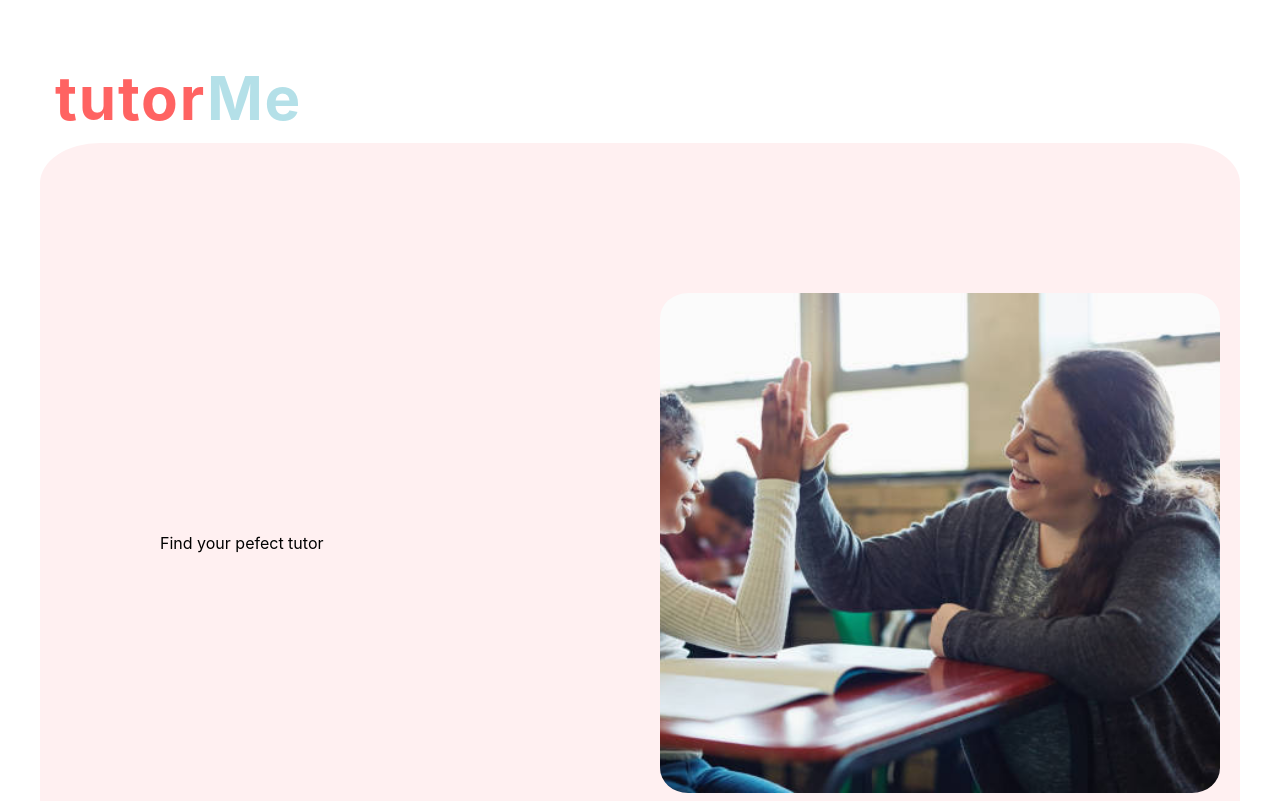
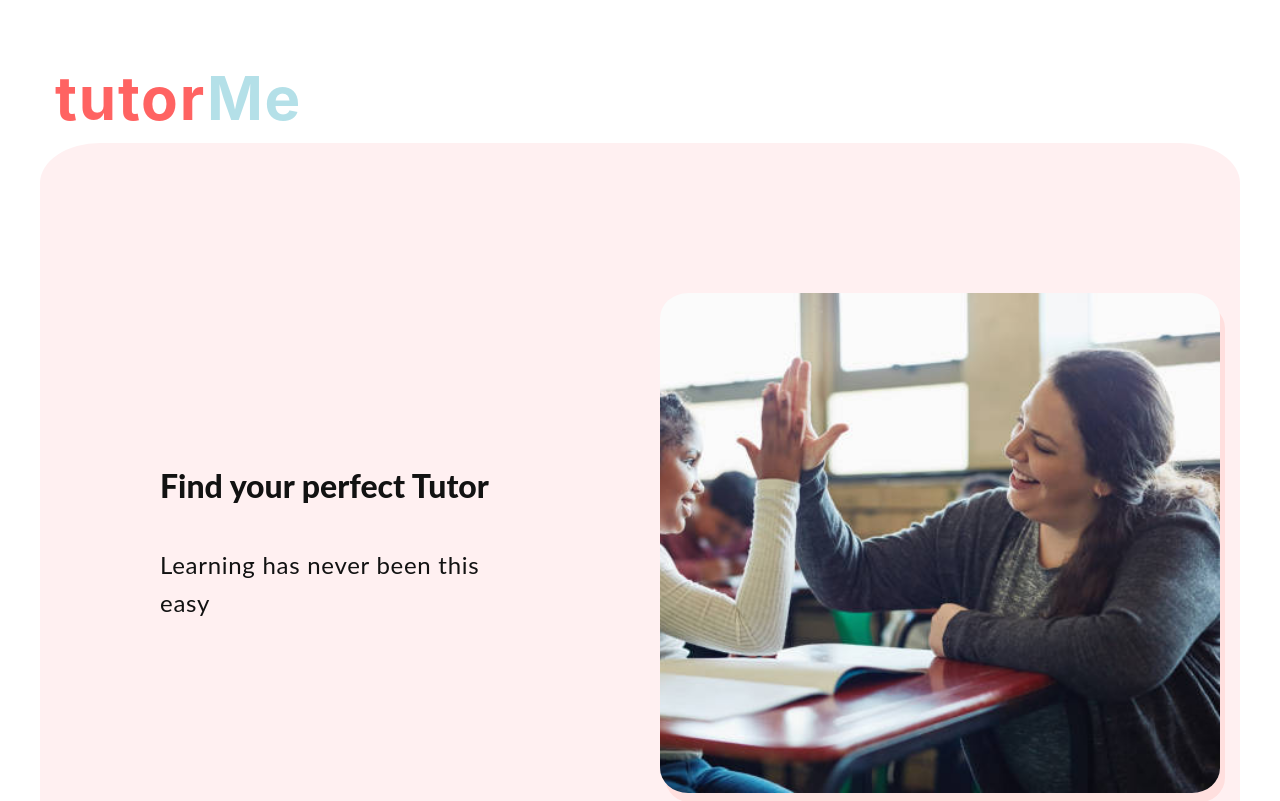
Before and after one commit to sayamgautam1/tutor-me, a React (Create React App) app in the folder client/: page / in a window 1280 px wide. Shown: the top 801 px of the page. Built offline with nearby package versions, Linux system fonts and the light colour scheme.

Commit message:
Add heading and paragraph componet , fix hero section of landing page

```diff
--- /dev/null
+++ b/client/src/components/Heading.js
@@ -0,0 +1,12 @@
+import styled from "styled-components";
+
+const Heading = styled.h1`
+  width: 100%;
+  font-family: "Lato", sans-serif;
+  font-style: normal;
+  font-weight: 800;
+  font-size: 2em;
+  color: #121212;
+`;
+
+export default Heading;
--- /dev/null
+++ b/client/src/components/Paragraph.js
@@ -0,0 +1,15 @@
+import styled from "styled-components";
+
+const Paragraph = styled.p`
+  margin: 20px 0;
+  width: 100%;
+  max-width: 500px;
+  font-family: "Lato", sans-serif;
+  font-weight: 400;
+  font-size: 1.5em;
+  line-height: 156.19%;
+  color: #121212;
+  letter-spacing: 0.03em;
+`;
+
+export default Paragraph;
--- a/client/src/pages/landing/Landing.js
+++ b/client/src/pages/landing/Landing.js
@@ -2,8 +2,9 @@ import styled, { keyframes } from "styled-components";
 import Header from "../../components/header/Header";
 import { breakpoints } from "../../components/Media";
 import TimelineRow from "./TimelineRow";
-import studnet from "./studnet.jpeg";
 import teacher from "./teacher.jpeg";
+import Heading from "../../components/Heading";
+import Paragraph from "../../components/Paragraph";
 
 const FadeOut = keyframes`
   0%{
@@ -82,23 +83,6 @@ const HeaderText = styled.div`
     padding: 0 20%;
     background-position: center center;
   }
-  h1 {
-    font-family: "Lato", sans-serif;
-    font-size: 42px;
-    line-height: 128.95%;
-    font-weight: 800;
-    letter-spacing: -0.025em;
-    margin-bottom: 30px;
-  }
-  p {
-    font-family: "Lato", sans-serif;
-    font-weight: 400;
-    font-size: 15px;
-    line-height: 156.19%;
-    margin-bottom: 30px;
-    color: #5e5e5e;
-    letter-spacing: 0.03em;
-  }
 `;
 
 const RightImage = styled.div`
@@ -122,11 +106,12 @@ const RightImage = styled.div`
     background-position: center right;
     background-image: url(${teacher});
     border-radius: 5%;
+    box-shadow: 5px 10px #ffdfde;
   }
 `;
 const RowSpacer = styled.div`
   width: 100%;
-  padding: 80px 0;
+  padding: 40px 0;
 `;
 const Landing = () => {
   return (
@@ -134,7 +119,10 @@ const Landing = () => {
       <Header />
       <Content>
         <Left>
-          <HeaderText>Find your pefect tutor</HeaderText>
+          <HeaderText>
+            <Heading>Find your perfect Tutor</Heading>
+            <Paragraph>Learning has never been this easy</Paragraph>
+          </HeaderText>
         </Left>
         <Right>
           <RightImage />
@@ -142,6 +130,7 @@ const Landing = () => {
       </Content>
       <RowSpacer />
       <TimelineRow />
+      <RowSpacer />
     </Layout>
   );
 };
```
Also changed, not shown: client/src/pages/landing/studnet.jpeg (deleted).
